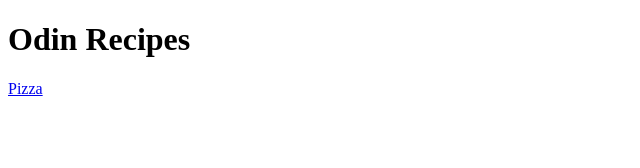
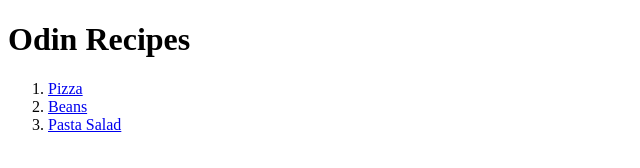
Before and after one commit to ou2121/odin-recipes, a plain HTML site: page index.html in a window 1280 px wide. Shown: the whole page, without its empty margins (0-640 px from the left). Drawn offline with Linux system fonts and the light colour scheme.

Commit message:
adding the recipes to the main page

```diff
--- a/index.html
+++ b/index.html
@@ -7,6 +7,10 @@
 </head>
 <body>
     <h1>Odin Recipes</h1>
-    <a href="recipes/pizza.html" target="_blank">Pizza</a>
+    <ol>
+    <li><a href="recipes/pizza.html" >Pizza</a></li>
+    <li><a href="recipes/beans.html" >Beans</a></li>
+    <li><a href="recipes/pasta.html">Pasta Salad </a></li>
+    </ol>
 </body>
 </html>
```
